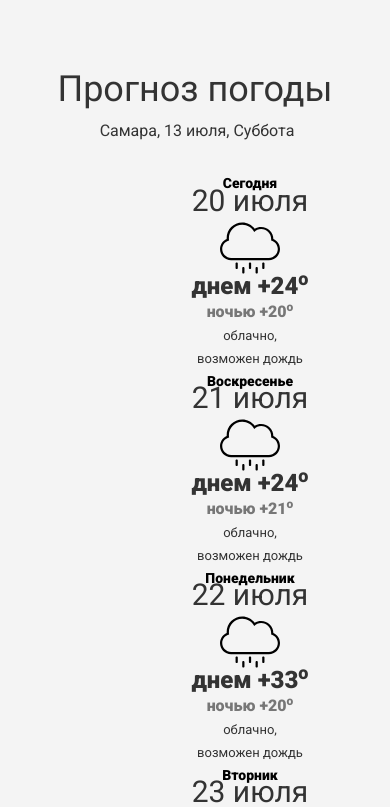
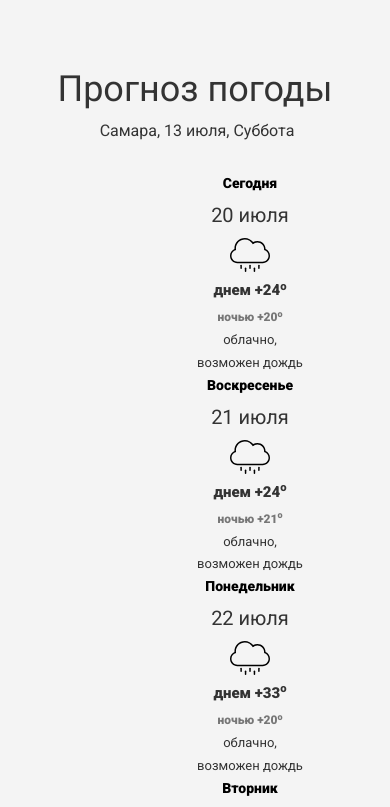
Before and after one commit to demaxio/demaxio.github.io, a React (Create React App) app: page / in a window 390 px wide. Shown: the top 807 px of the page. Built offline with nearby package versions, Linux system fonts and the light colour scheme.

Commit message:
Add files via upload

```diff
--- a/src/components/Slide/Item/item.module.css
+++ b/src/components/Slide/Item/item.module.css
@@ -1,6 +1,7 @@
 .Item{
 height: 300px;
 width:180px;
+min-width:100px;
 background-color: white;
 padding: 15px;
 flex: 0 0 25%;
@@ -8,6 +9,7 @@ max-width: 25.%;
 margin-right: 2px;
 white-space: pre-wrap;
 }
+
 .Sub{
 line-height: 10px;
 margin-top: 26px;
@@ -15,6 +17,14 @@ margin-top: 26px;
 img {
 max-width: 60px;
 max-height: 60px;
+height: auto;
+}
+@media screen and (max-width: 600px) {
+   img {
+	max-width: 40px;
+	max-height: 40px;
+	height: auto;
+	}
 }
 h3 {
 font-family: 'Roboto', sans-serif;
@@ -23,7 +33,8 @@ display:inline;
 font-weight: 500;
 }
 @media screen and (max-width: 600px) {
-   h3 {line-height: 10px;}
+   h3 {line-height: 40px;
+   font-size: 20px;}
    }
 h4{
 font-family: 'Roboto', sans-serif;
@@ -32,7 +43,8 @@ display:inline;
 font-weight: 600;
 }
 @media screen and (max-width: 600px) {
-   h4 {line-height: 10px;}
+   h4 {line-height: 30px;
+   font-size: 15px;}
    }
 h5 {
 font-family: 'Roboto', sans-serif;
@@ -43,7 +55,8 @@ color:#777777;
 line-height: 26px;
 }
 @media screen and (max-width: 600px) {
-   h5 {line-height: 10px;}
+   h5 {line-height: 15px;
+   font-size: 12px;}
    }
 
 h7{
@@ -64,7 +77,8 @@ color:#777777;
 text-decoration:none;
 }
 @media screen and (max-width: 600px) {
-   span {line-height: 10px;}
+   span {line-height: 13px;
+   font-size: 12px;}
    }
 h6 {
 font-family: 'Roboto', sans-serif;
@@ -75,5 +89,6 @@ font-weight: 200;
 text-decoration:none;
 }
 @media screen and (max-width: 600px) {
-   h6 {line-height: 10px;}
+   h6 {line-height: 13px;
+   font-size: 13px;}
    }
--- a/src/components/Slide/Slide.module.css
+++ b/src/components/Slide/Slide.module.css
@@ -1,4 +1,8 @@
-
+@media screen and (max-width: 600px){
+.wrapper {
+width: 600px;
+display: inline-block;
+}}
 .Slider {
 	padding: 0px 0px;
 	height:320px;
@@ -12,7 +16,8 @@
 	display: inline-block;
 }
 @media screen and (max-width: 600px) {
-    .Left {width: 35px;}
+    .Left {width: 35px;
+	display: inline-block;}
    }
 .Right{
 	padding: 30px 0px;
@@ -20,19 +25,26 @@
 	display: inline-block;
 }
 @media screen and (max-width: 600px) {
-    .Right {width: 85px;}
+    .Right {width: 85px;
+	display: inline-block;}
    }
 
 .Item{
-padding-left:100px;
-width: 900px;
+left: 50px;
+max-width:850px;
 display: flex;
+position:relative;
 }
+@media screen and (max-width: 600px) {
+	.Item{
+		left: 40px;
+		max-width:500px;
+}}
 .Arrow1 {
 	position: relative;
 	display: inline-block;
     top: -200px;
-	right: 420px;
+	right: 450px;
 	cursor: pointer;
 }
 @media screen and (max-width: 1000px) {
@@ -42,11 +54,13 @@ display: flex;
    }
  @media screen and (min-width: 800px) and (max-width: 999px)  {
     .Arrow1 {width: 200px;
-	right:380px;}
+	right:380px;
+	display: inline-block;}
    }
 @media screen and (max-width: 800px) {
    .Arrow1 {width: 200px;
-right: 300px;}
+right: 320px;
+display: inline-block;}
    }
 .Arrow2 {
 	position: relative;
@@ -61,9 +75,11 @@ right: 300px;}
    }
  @media screen and (min-width: 800px) and (max-width: 900px)  {
     .Arrow2 {width: 200px;
-	left: 250px;}
+	left: 250px;
+	display: inline-block;}
    }
 @media screen and (max-width: 800px) {
    .Arrow2 {width: 200px;
-left: 200px;}
+left: 200px;
+display: inline-block;}
    }
```
